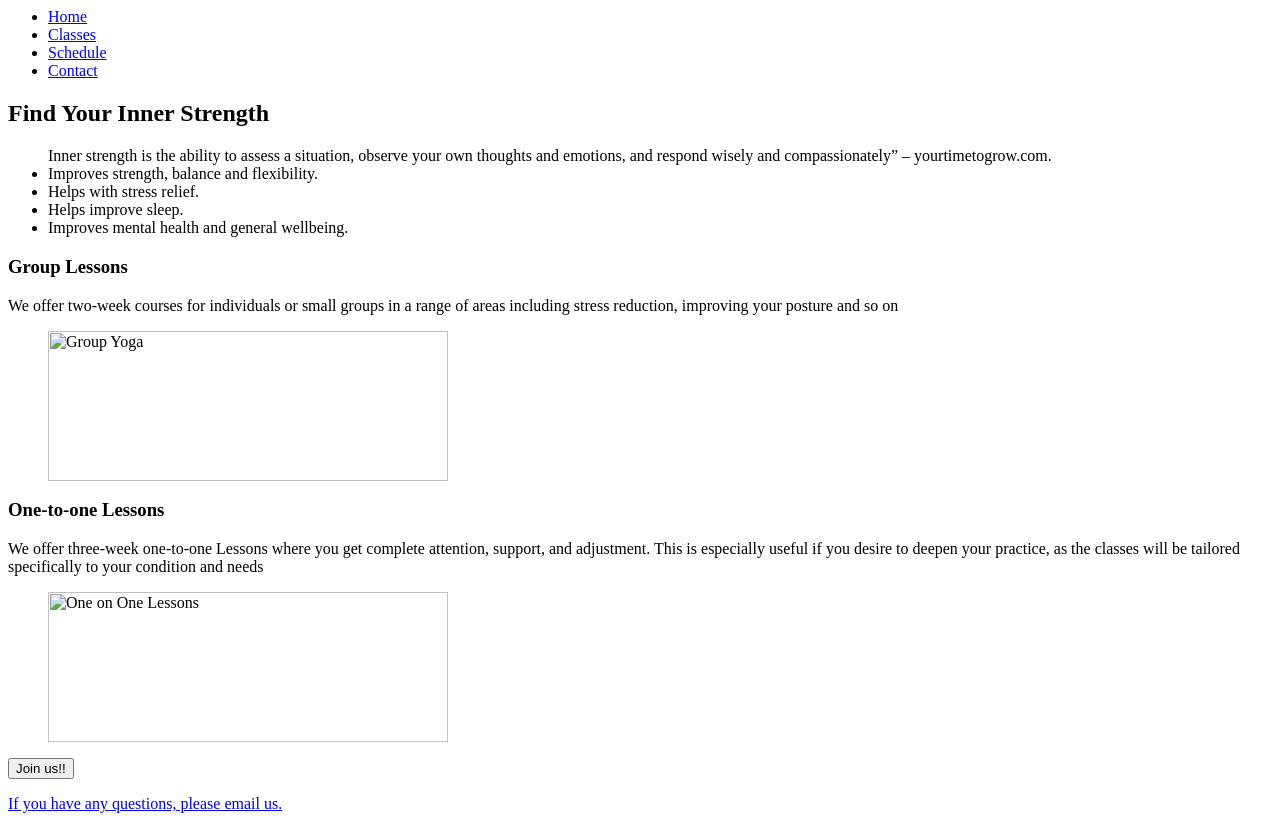
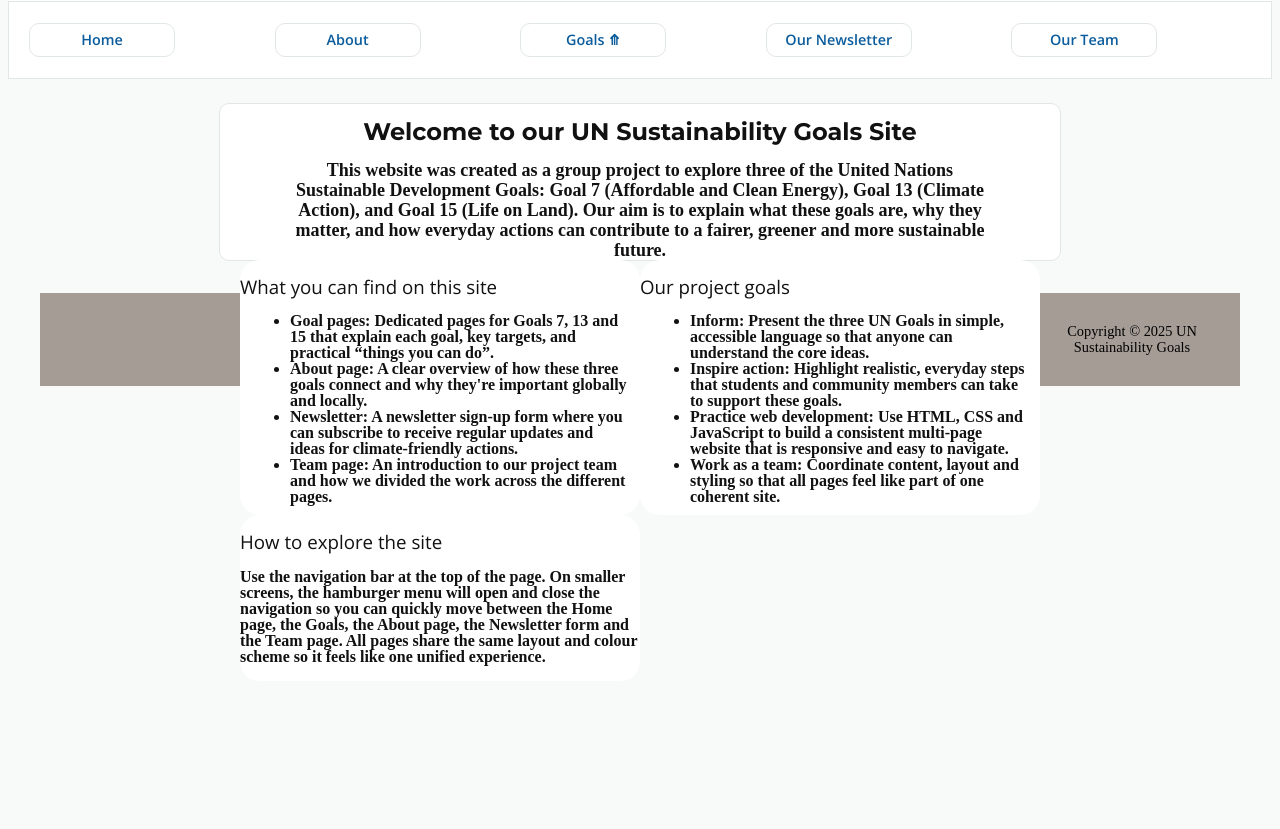
Before and after one commit to poomeron/Web-Dev-group-Project, a website: page public/index.html in a window 1280 px wide. Shown: the part 90-919 px from the top of the page. After the commit the page ends 800 px from the top, so only its background shows below. Drawn offline with nearby package versions, Linux system fonts and the light colour scheme.

Commit message:
fixed json call not being uniform and added first version of index

```diff
--- a/public/index.html
+++ b/public/index.html
@@ -1,79 +1,91 @@
+<!DOCTYPE html>
 <html>
 
-    <head>
-
-        <link rel="stylesheet"
-                href="https://cdnjs.cloudflare.com/ajax/libs/font-awesome/4.7.0/css/font-awesome.min.css">
-        <script src="scripts/apps.js" defer></script>
-        <meta name="viewport" content="width=device-width, initial-scale=1">
-        <meta name="keywords" content = "index page, HTML">
-         <meta name="description" content = "index page for web dev page">
-         <meta name= "author" content = "Riken Gurung">
-         <meta charset="utf-8">
-    </head>
-    <div id="Wrapper">
-        <header>
-            <title>Norwich Yoga studio</title>
-            <h1>
-                 Norwich Yoga Studio
-            </h1>
-            <a id="Burger"><i class="fa fa-bars"></i></a>
-
-        </header>
-        <nav>
-            <ul class ="Hidden">
-                <li class="active"> <a href="index.html" class = "Navigation">Home</a></li>
-                <li> <a href="classes.html"class = "Navigation">Classes</a></li>
-                <li><a href="schedule.html" class ="Navigation">Schedule</a></li>
-                <li><a href="form.html" class="Navigation">Contact</a></li>
-
-            </ul>
-        </nav>
-    </div>
-    <main>
-        <p class="mypara"></p>
-        <article>
-            <h2>
-                Find Your Inner Strength
-        </h2>
-        </article>
-        <ul id="Benefits">Inner strength is the ability to assess a situation, observe your own thoughts and
-            emotions, and respond wisely and compassionately” – yourtimetogrow.com.
-
-            <li> Improves strength, balance and flexibility.</li>
-            <li>Helps with stress relief.</li>
-            <li>Helps improve sleep.</li>
-            <li>Improves mental health and general wellbeing.</li>
-        </ul>
-        </h3>
-        <section class ="clearfix">
-            <article class ="services">
-                <h3>Group Lessons</h3>
-                 <p>We offer two-week courses for individuals or small groups in a range of areas
-                    including stress reduction, improving your posture and so on </p>
-                <figure>
-                    <img src="group_yoga.png" alt = "Group Yoga" width="400" height="150">
-                </figure>
-            </article>
-            <article class ="services">
-                <h3> One-to-one Lessons</h3>
-                <p>We offer three-week one-to-one Lessons where you get complete attention, support,
-                    and adjustment. This is especially useful if you desire to deepen your practice, as the
-                    classes will be tailored specifically to your condition and needs</p>
-                <figure>
-                    <img src="yoga0.jpeg" alt = "One on One Lessons" width= "400" height="150">
-                </figure>
-            </article>
-            <p><button type="button" class ="btn">Join us!!</button></p>
-            <p><a href="mailto:nam25ryu@uea.ac.uk">If you have any questions, please email us.</a></p>
+<head>
+    <link rel="stylesheet" href="style.css">
+    <link rel="stylesheet"
+          href="https://fonts.googleapis.com/css2?family=Montserrat:wght@400;600;700&family=Open+Sans:wght@400;600&display=swap">
+    <link rel="stylesheet"
+          href="https://cdnjs.cloudflare.com/ajax/libs/font-awesome/4.7.0/css/font-awesome.min.css">
 
 
+    <script src="scripts/apps.js" defer></script>
+
+    <meta name="viewport" content="width=device-width, initial-scale=1">
+    <meta name="keywords" content="UN Sustainability Goals, Global Goals 7 13 15, climate, energy, life on land">
+    <meta name="description" content="Homepage for our UN Sustainability Goals project website.">
+    <meta name="author" content="Riken Gurung">
+    <meta charset="utf-8">
+    <title>UN Sustainability Goals - Home</title>
+</head>
+
+<body>
+
+    <div>
+        <header id="form_title"></header>
+    </div>
+
+    <nav class="main-nav">
+        <ul class="nav-bar"></ul>
+    </nav>
+
+
+    <main class="mainForm">
+        <section>
+            <h2>Welcome to our UN Sustainability Goals Site</h2>
+            <p id="page-para">
+                This website was created as a group project to explore three of the United Nations Sustainable
+                Development Goals: Goal 7 (Affordable and Clean Energy), Goal 13 (Climate Action), and
+                Goal 15 (Life on Land). Our aim is to explain what these goals are, why they matter, and
+                how everyday actions can contribute to a fairer, greener and more sustainable future.
+            </p>
         </section>
 
+        <section class="sectionForm">
+            <article class="services">
+                <h3>What you can find on this site</h3>
+                <ul id="goal_lists">
+                    <li><strong>Goal pages:</strong> Dedicated pages for Goals 7, 13 and 15 that explain
+                        each goal, key targets, and practical “things you can do”.</li>
+                    <li><strong>About page:</strong> A clear overview of how these three goals connect and
+                        why they're important globally and locally.</li>
+                    <li><strong>Newsletter:</strong> A newsletter sign-up form where you can subscribe to
+                        receive regular updates and ideas for climate-friendly actions.</li>
+                    <li><strong>Team page:</strong> An introduction to our project team and how we divided
+                        the work across the different pages.</li>
+                </ul>
+            </article>
+
+            <article class="services">
+                <h3>Our project goals</h3>
+                <ul id="goal_lists">
+                    <li><strong>Inform:</strong> Present the three UN Goals in simple, accessible language so
+                        that anyone can understand the core ideas.</li>
+                    <li><strong>Inspire action:</strong> Highlight realistic, everyday steps that students
+                        and community members can take to support these goals.</li>
+                    <li><strong>Practice web development:</strong> Use HTML, CSS and JavaScript to build a
+                        consistent multi-page website that is responsive and easy to navigate.</li>
+                    <li><strong>Work as a team:</strong> Coordinate content, layout and styling so that all
+                        pages feel like part of one coherent site.</li>
+                </ul>
+            </article>
+        </section>
+
+        <section class="sectionForm">
+            <article class="services">
+                <h3>How to explore the site</h3>
+                <p>
+                    Use the navigation bar at the top of the page. On smaller screens, the hamburger menu
+                    will open and close the navigation so you can quickly move between the Home page, the
+                    Goals, the About page, the Newsletter form and the Team page. All pages share the same
+                    layout and colour scheme so it feels like one unified experience.
+                </p>
+            </article>
+        </section>
     </main>
-    <footer><h5>Copyright © 2025 Norwich Yoga Studio</h5></footer>
 
 
-
+    <footer></footer>
+</body>
 
 </html>
```
Also changed, not shown: public/about.html (+1 -1 lines), public/form.html (+1 -1 lines).
